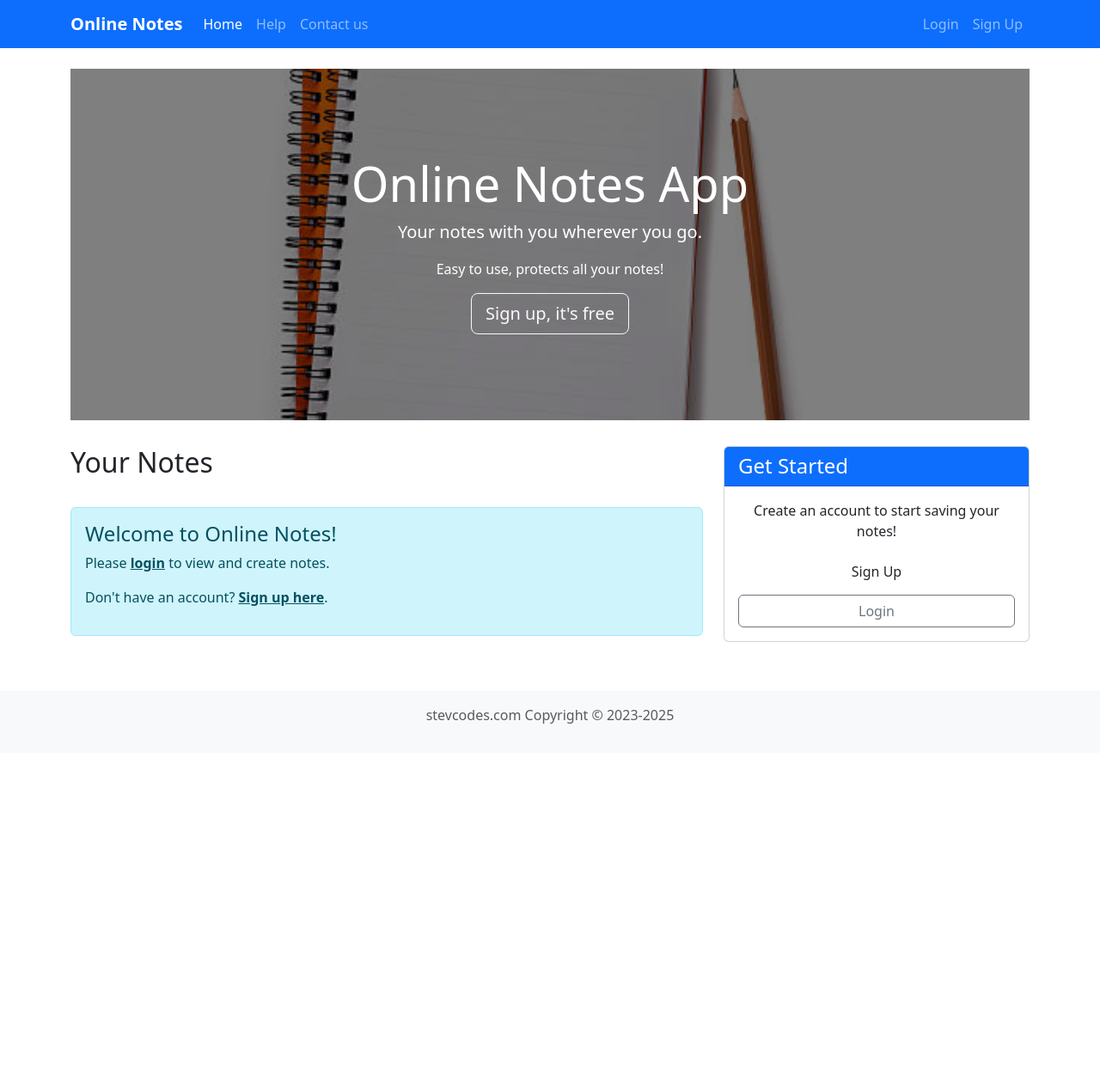
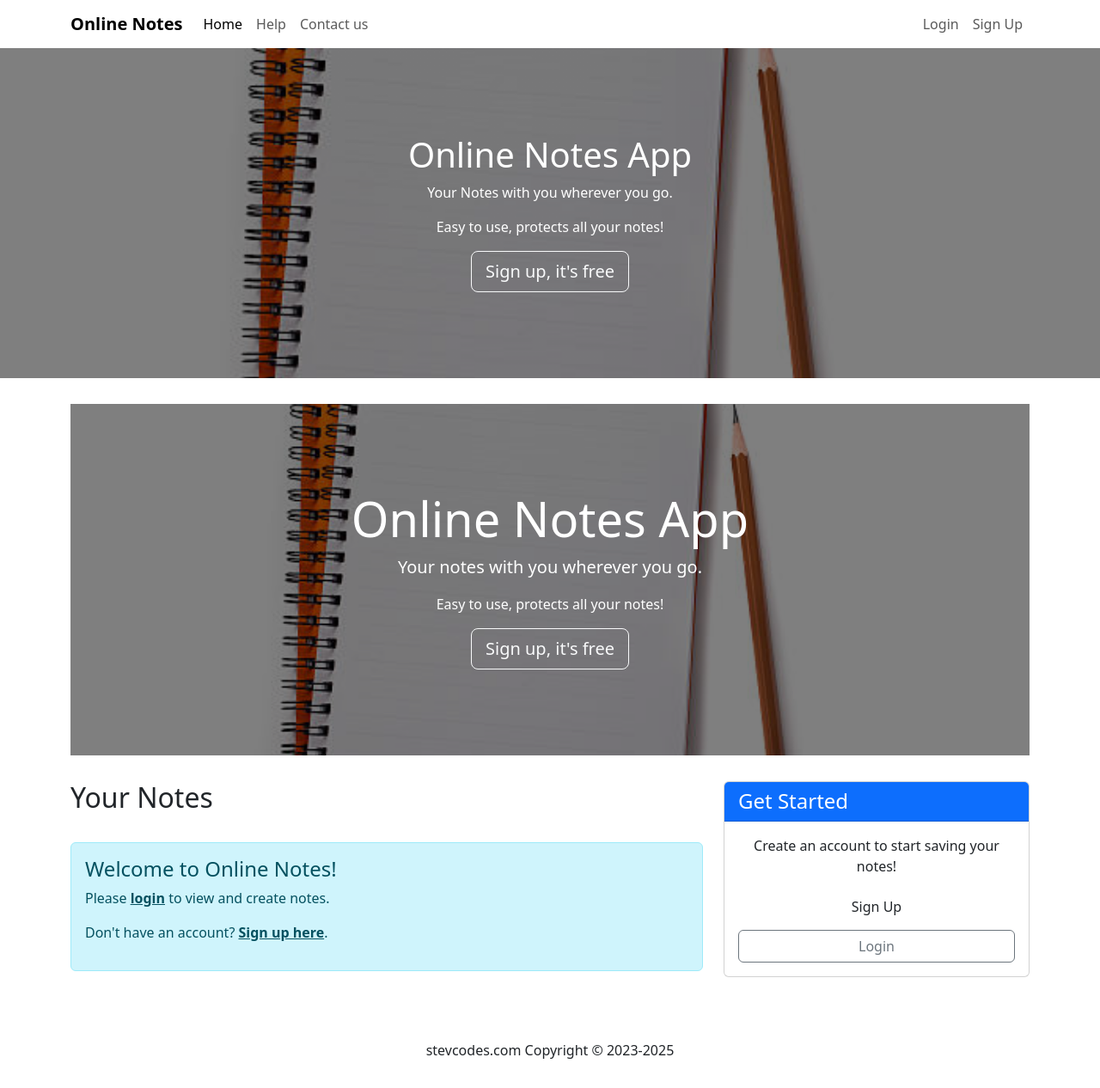
Before and after one commit to stevihiene-git/online_note, a Flask app: page / in a window 1280 px wide. Shown: the whole page at 86% size. Before the commit the page ends 842 px from the top, so only its background shows below. Run offline with Flask 3, Linux system fonts and the light colour scheme.

Commit message:
Update base.html

```diff
--- a/note_app/templates/base.html
+++ b/note_app/templates/base.html
@@ -1,26 +1,37 @@
-<!-- base.html (updated) -->
 <!DOCTYPE html>
 <html lang="en">
 <head>
     <meta charset="UTF-8">
     <meta name="viewport" content="width=device-width, initial-scale=1.0">
+    <!-- Bootstrap CSS -->
     <link rel="stylesheet" href="{{url_for('static', filename='style.css')}}">
-    <link href="https://cdn.jsdelivr.net/npm/bootstrap@5.3.3/dist/css/bootstrap.min.css" rel="stylesheet">
+    <link href="https://cdn.jsdelivr.net/npm/bootstrap@5.3.3/dist/css/bootstrap.min.css" rel="stylesheet" integrity="sha384-QWTKZyjpPEjISv5WaRU9OFeRpok6YctnYmDr5pNlyT2bRjXh0JMhjY6hW+ALEwIH" crossorigin="anonymous">
+
+    <!-- Google fonts -->
     <link href="https://fonts.googleapis.com/css2?family=Roboto+Mono:ital,wght@0,100..700;1,100..700&display=swap" rel="stylesheet">
-<link rel="icon" href="{{ url_for('static', filename='favicon.ico') }}">
+
     {%if title%}
-     <title>My Online Note - {{title}}</title>
+     <title>My Online Note-{{title}}</title>
      {%else%}
      <title>Online Note</title>
      {%endif%}
 </head>
 <body>
-    <nav class="navbar navbar-expand-lg navbar-dark bg-primary">
+
+<!-- Navigation -->
+<nav role="navigation" class="navbar navbar-expand-lg navbar-custom navbar-fixed-top">
   <div class="container">
+      <!-- Header for brand and toggle button -->
+      <div class="navbar-header">
+          <!-- Brand -->
           <a class="navbar-brand" href="{{url_for('views.home')}}">Online Notes</a>
-        <button class="navbar-toggler" type="button" data-bs-toggle="collapse" data-bs-target="#navbarNav">
+          <!-- Toggle button -->
+          <button type="button" class="navbar-toggler" data-bs-toggle="collapse" data-bs-target="#navbarNav">
             <span class="navbar-toggler-icon"></span>
           </button>
+      </div>
+
+      <!-- Collapsible items -->
       <div class="collapse navbar-collapse" id="navbarNav">
         <ul class="navbar-nav me-auto">
             <li class="nav-item">
@@ -33,6 +44,7 @@
                 <a class="nav-link" href="#">Contact us</a>
             </li>
         </ul>
+        <!-- Login/Logout tabs -->
         <ul class="navbar-nav">
             {% if current_user.is_authenticated %}
               <li class="nav-item">
@@ -54,6 +66,17 @@
   </div>
 </nav>
 
+<!-- Jumbotron -->
+<div class="jumbotron" id="my-jumbotron">
+    <h1>Online Notes App</h1>
+    <p>Your Notes with you wherever you go.</p>
+    <p>Easy to use, protects all your notes!</p>
+    {% if not current_user.is_authenticated %}
+    <a href="{{url_for('auth.signup')}}" class="btn btn-lg signup brown btn-outline-light">Sign up, it's free</a>
+    {% endif %}
+</div>
+
+<!-- Main content -->
 <div class="container mt-4">
     {% with messages = get_flashed_messages(with_categories=true) %}
       {% if messages %}
@@ -69,12 +92,16 @@
     {% block content %}{% endblock %}
 </div>
 
-    <footer class="bg-light text-center text-muted py-3 mt-5">
-      <div class="container">
+<!-- Footer -->
+<div class="footer mt-5">
+    <div class="container text-center py-3">
         <p>stevcodes.com Copyright &copy; 2023-{{current_date}}</p>
     </div>
-    </footer>
+</div>
 
-    <script src="https://cdn.jsdelivr.net/npm/bootstrap@5.3.3/dist/js/bootstrap.bundle.min.js"></script>
+<script src="https://cdn.jsdelivr.net/npm/@popperjs/core@2.11.8/dist/umd/popper.min.js" integrity="sha384-I7E8VVD/ismYTF4hNIPjVp/Zjvgyol6VFvRkX/vR+Vc4jQkC+hVqc2pM8ODewa9r" crossorigin="anonymous"></script>
+<script src="https://cdn.jsdelivr.net/npm/bootstrap@5.3.3/dist/js/bootstrap.min.js" integrity="sha384-0pUGZvbkm6XF6gxjEnlmuGrJXVbNuzT9qBBavbLwCsOGabYfZo0T0to5eqruptLy" crossorigin="anonymous"></script>
+<script src="https://cdn.jsdelivr.net/npm/bootstrap@5.3.3/dist/js/bootstrap.bundle.min.js" integrity="sha384-YvpcrYf0tY3lHB60NNkmXc5s9fDVZLESaAA55NDzOxhy9GkcIdslK1eN7N6jIeHz" crossorigin="anonymous"></script>
+
 </body>
 </html>
```
Lines whose indentation alone changed are shown as unchanged.
